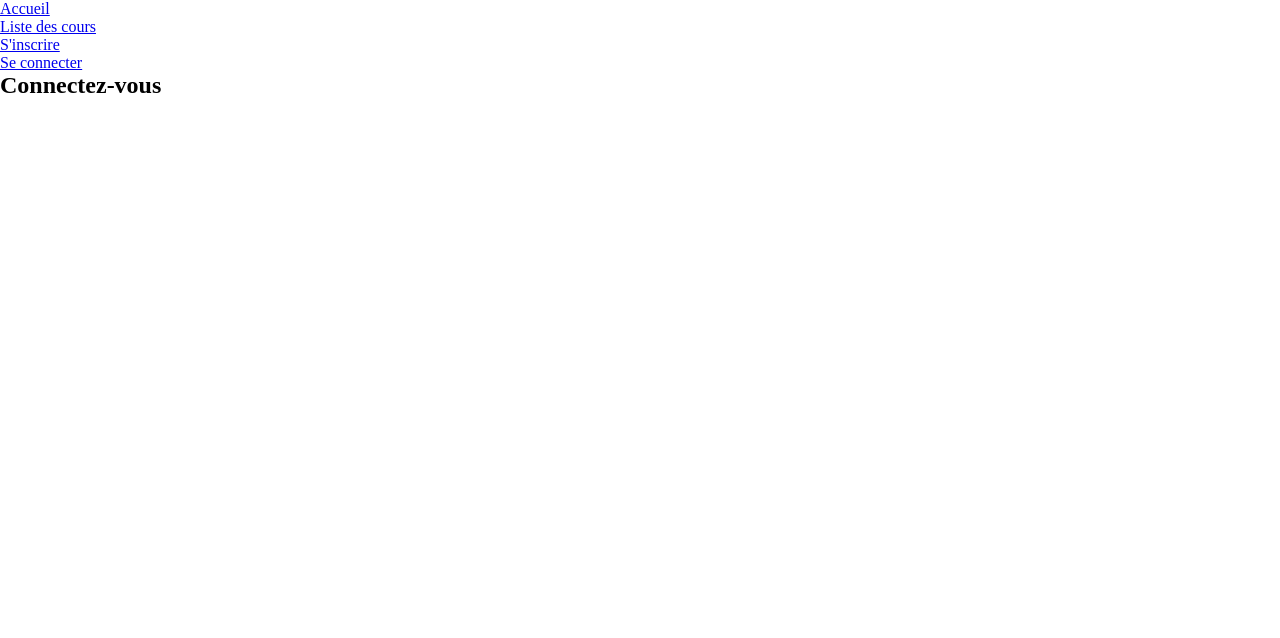
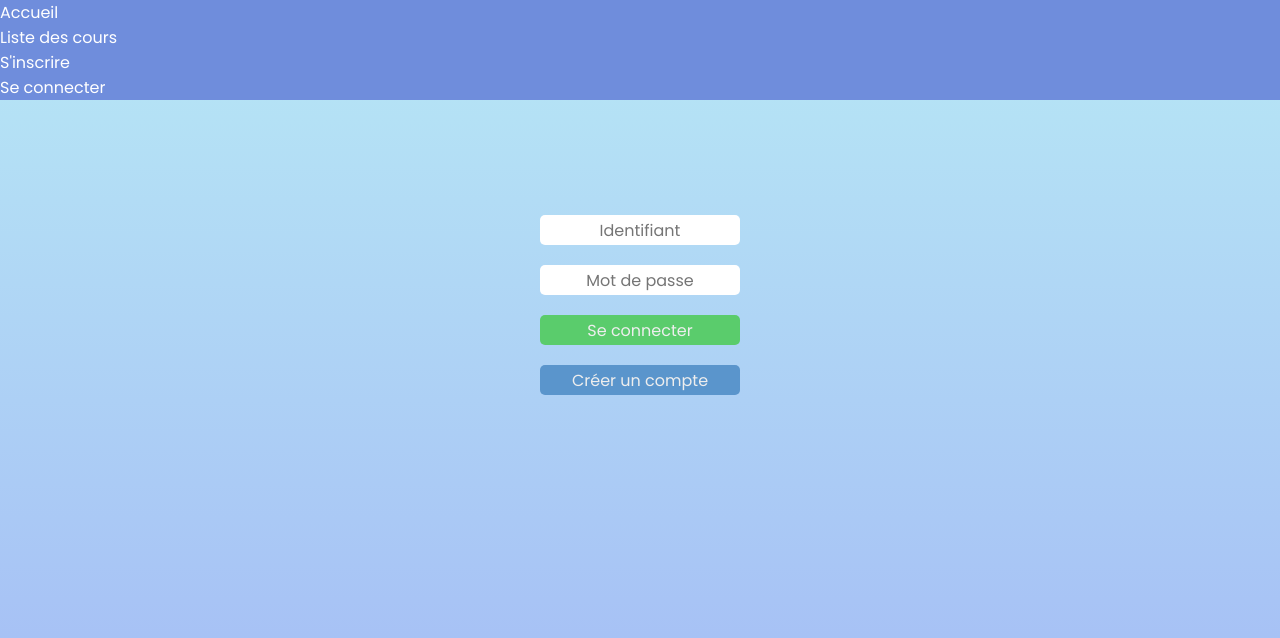
Before and after one commit to ntapiaDev/lms-project, a React (Create React App) app: page /connexion in a window 1280 px wide. Shown: the top 638 px of the page. Built offline with nearby package versions, Linux system fonts and the light colour scheme.

Commit message:
Formulaire connexion et inscription

```diff
--- a/src/App.css
+++ b/src/App.css
@@ -1,5 +1,24 @@
+@import url('https://fonts.googleapis.com/css2?family=Poppins:wght@300;400;500;700&display=swap');
+
 *, ::after, ::before {
   margin: 0;
   padding: 0;
   box-sizing: border-box;
 }
+
+body {
+  height: 100vh;
+  background: linear-gradient(rgb(183, 232, 245), rgb(163, 184, 245));
+  font-family: 'Poppins', sans-serif;
+}
+
+nav {
+  background-color: rgb(111, 141, 220);
+}
+nav a {
+  color: #FFF;
+  text-decoration: none;
+}
+nav a:visited {
+  color: #FFF;
+}
--- /dev/null
+++ b/src/components/connexion.css
@@ -0,0 +1,45 @@
+@import url('https://fonts.googleapis.com/css2?family=Poppins:wght@300;400;500;700&display=swap');
+
+.connexion-module, .inscription-module {
+    margin-top: 5em;
+    padding: 25px;
+    display: flex;
+    flex-direction: column;
+    align-items: center;
+}
+
+form {
+    width: 220px;
+    display: flex;
+    flex-direction: column;
+}
+
+input {
+    margin: 10px;
+    height: 30px;
+    border: none;
+    border-radius: 5px;
+    text-align: center;
+    font-family: 'Poppins', sans-serif;
+    font-size: 1em;
+}
+
+.connexion-btn, .inscription-btn {
+    background-color: rgb(90, 204, 108);
+    color: #EEE;
+}
+
+.inscription, .connexion {
+    width: 200px;
+    margin-top: 10px;
+    height: 30px;
+    background-color: rgb(90, 149, 204);
+    border-radius: 5px;
+    display: flex;
+    justify-content: center;
+    align-items: center;
+}
+.inscription a, .connexion a {
+    text-decoration: none;
+    color: #EEE;
+    font-size: 1em}
--- a/src/components/connexion.js
+++ b/src/components/connexion.js
@@ -1,5 +1,51 @@
-function Connexion() {
-    return <h2>Connectez-vous</h2>;
+import React from "react";
+import {
+  BrowserRouter as Router,
+  Routes,
+  Route,
+  Link
+} from "react-router-dom";
+import Inscription from "../components/inscription";
+import './connexion.css';
+
+export default class Connexion extends React.Component {
+
+    constructor(props) {
+        super(props)
+        this.state = {
+            loginValue: '',
+            passwordValue: ''
+        }
+        this.handleChange = this.handleChange.bind(this)
+        this.handleSubmit = this.handleSubmit.bind(this)
+    }
+
+    handleChange(e) {
+        if (e.target.placeholder === "Identifiant") {
+            this.setState({loginValue: e.target.value});
+        } else if (e.target.placeholder === "Mot de passe")
+            this.setState({passwordValue: e.target.value});
+    }
+    handleSubmit(e) {
+        console.log("Login = " + this.state.loginValue + " - Mot de passe = " + this.state.passwordValue);
+        e.preventDefault();
+    }
+
+    render() {
+        return <section className="connexion-module">
+            <form onSubmit={this.handleSubmit}>
+                <input type="text" placeholder="Identifiant" value={this.state.loginValue} onChange={this.handleChange}/>
+                <input type="password" placeholder="Mot de passe" value={this.state.passwordValue} onChange={this.handleChange}/>
+                <input type="submit" value="Se connecter" className="connexion-btn"/>
+            </form>
+            <div className="inscription">
+                <div>
+                    <Link to="/inscription">Créer un compte</Link>
+                    <Routes>
+                        <Route path='/inscription' element={<Inscription />} />
+                    </Routes>
+                </div>
+            </div>
+        </section>
+    }
 }
-
-export default Connexion;
--- a/src/components/inscription.js
+++ b/src/components/inscription.js
@@ -1,5 +1,28 @@
-function Inscription() {
-    return <h2>Inscrivez-vous</h2>;
+import React from "react";
+import {
+  BrowserRouter as Router,
+  Routes,
+  Route,
+  Link
+} from "react-router-dom";
+import Connexion from "../components/connexion";
+import './connexion.css';
+
+export default class Inscription extends React.Component {
+    render() {
+        return <section className="inscription-module">
+            <form>
+                <input type="text" name="lastname" id="lastname" placeholder="Nom"/>
+                <input type="text" name="firstname" id="firstname" placeholder="Prénom"/>
+                <input type="text" name="login" id="login" placeholder="Identifiant"/>
+                <input type="password" name="password" id="password" placeholder="Mot de passe"/>
+                <input type="submit" value="S'inscrire" className="inscription-btn"/>
+            </form>
+            <div className="connexion">
+            <Link to="/connexion">J'ai déjà un compte</Link>
+                <Routes>
+                    <Route path='/connexion' element={<Connexion />} />
+                </Routes></div>
+        </section>
+    }
 }
-
-export default Inscription;
```
Also changed, not shown: public/manifest.json.
